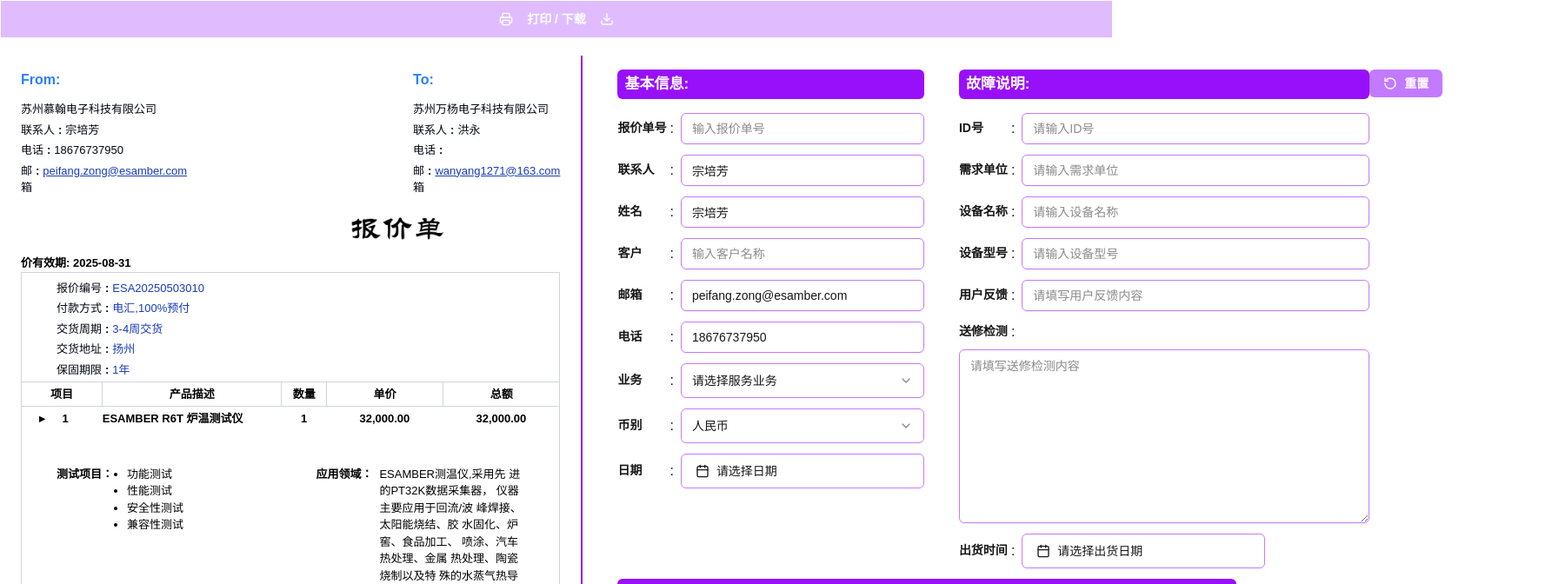
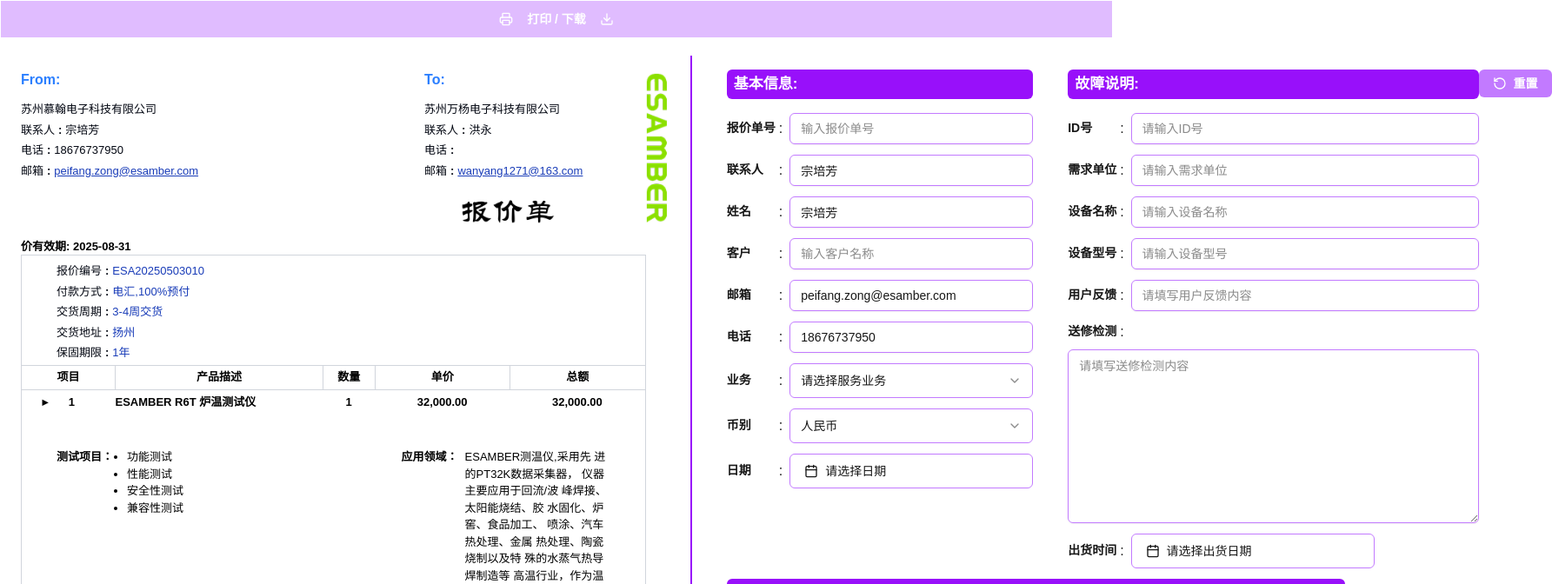
Before and after one commit to nickchow2020/invoice-app, a Next.js app: page /quotation in a window 1280 px wide. Shown: the top 672 px of the page at 87% size, 1785 px wide, since content can reach past the window. Built offline with nearby package versions, Linux system fonts and the light colour scheme.

Commit message:
add logo

```diff
--- a/src/app/quotation/page.tsx
+++ b/src/app/quotation/page.tsx
@@ -79,7 +79,8 @@
                     <Download className="ml-2" size={16} />
                 </Button>
                 <main className="flex">
-                    <div className="w-[210mm] px-6 py-4" ref={contentRef}>
+                    <div className="w-[210mm] px-6 py-4 flex" ref={contentRef}>
+                        <section className="w-[210mm]">
                             <section className="flex items-center justify-start">
                                 <HeaderContactInfo
                                     title="From"
@@ -97,7 +98,7 @@
                                     className="ml-65"
                                 />
                             </section>
-                        <section className="flex justify-end my-4 mr-33">
+                            <section className="flex justify-end my-4 mr-26">
                                 <Image
                                     src="/images/quotation.png"
                                     width={110}
@@ -210,6 +211,15 @@
                                     <div>客户确认：_____________________</div>
                                 </section>
                             </section>
+                        </section>
+                        <section>
+                            <Image
+                                src="/images/logo.png"
+                                width={30}
+                                height={1}
+                                alt="Picture of the company logo"
+                            />
+                        </section>
                     </div>
                     <div className="px-10 py-4 border-l-2 border-l-purple-600 min-w-[210mm]">
                         <article className="flex h-fit w-full">
```
Lines whose indentation alone changed are shown as unchanged.
